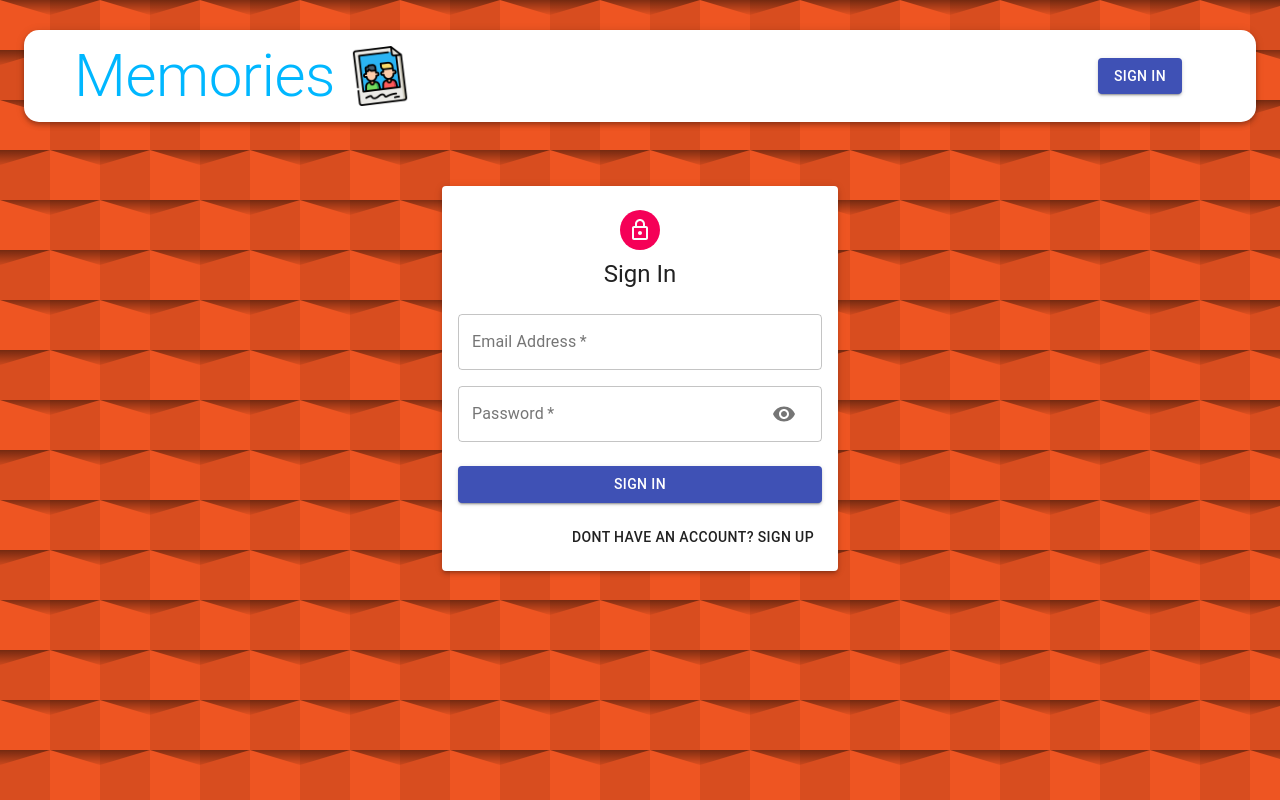
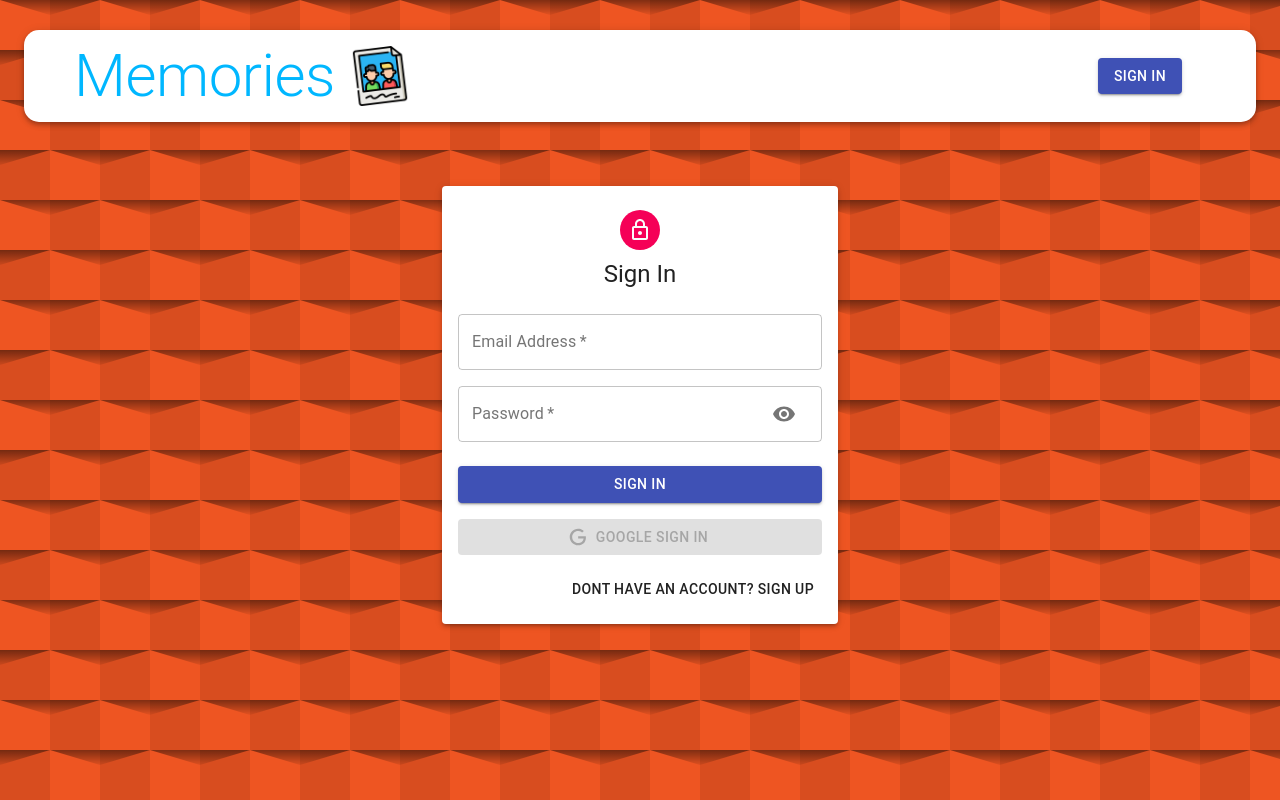
Before and after one commit to INOCcent-afk/memories, a React (Create React App) app in the folder client/: page /auth in a window 1280 px wide. Built offline with nearby package versions, Linux system fonts and the light colour scheme.

Commit message:
added google login

```diff
--- a/client/src/components/Auth/Auth.js
+++ b/client/src/components/Auth/Auth.js
@@ -1,4 +1,5 @@
 import React, { useState } from "react";
+import { useHistory } from "react-router-dom";
 
 import {
   Avatar,
@@ -7,18 +8,25 @@
   Grid,
   Typography,
   Container,
-  TextField,
 } from "@material-ui/core";
 
 import LockOutlinedIcon from "@material-ui/icons/LockOutlined";
 
 import useStyles from "./styles";
 import Input from "./Input";
+import Icon from "./Icon";
+
+import { GoogleLogin } from "react-google-login";
+import { useDispatch } from "react-redux";
+
+import { AUTH } from "../../constants/actionTypes";
 
 const Auth = () => {
   const classes = useStyles();
   const [showPassword, setShowPassword] = useState(false);
   const [isSignup, setIsSignup] = useState(false);
+  const dispatch = useDispatch();
+  const history = useHistory();
 
   const handleShowPassword = () => setShowPassword(!showPassword);
 
@@ -29,6 +37,21 @@
   const switchMode = () => {
     setIsSignup((prev) => !prev);
     setShowPassword(false);
+  };
+
+  const googleSuccess = async (res) => {
+    const result = res?.profileObj;
+    const token = res?.tokenId;
+
+    try {
+      dispatch({ type: AUTH, data: { result, token } });
+      history.push("/");
+    } catch (error) {
+      console.log(error);
+    }
+  };
+  const googleError = () => {
+    console.log("Google Sign In was unsuccessful. Try Again Later");
   };
 
   return (
@@ -88,6 +111,25 @@
           >
             {isSignup ? "Sign Up" : "Sign in"}
           </Button>
+          <GoogleLogin
+            clientId="504608940546-j2uouh69c8veaeljcu1dk3aso7i6nrsg.apps.googleusercontent.com"
+            render={(renderProps) => (
+              <Button
+                className={classes.googleButton}
+                color="primary"
+                fullWidth
+                onClick={renderProps.onClick}
+                disabled={renderProps.disabled}
+                startIcon={<Icon />}
+                variant="contained"
+              >
+                Google Sign In
+              </Button>
+            )}
+            onSuccess={googleSuccess}
+            onFailure={googleError}
+            cookiePolicy="single_host_origin"
+          />
           <Grid container justify="flex-end">
             <Grid item>
               <Button onClick={switchMode}>
--- /dev/null
+++ b/client/src/components/Auth/Icon.js
@@ -0,0 +1,14 @@
+import React from "react";
+
+const Icon = () => {
+  return (
+    <svg style={{ width: "20px", height: "20px" }} viewBox="0 0 24 24">
+      <path
+        fill="currentColor"
+        d="M21.35,11.1H12.18V13.83H18.69C18.36,17.64 15.19,19.27 12.19,19.27C8.36,19.27 5,16.25 5,12C5,7.9 8.2,4.73 12.2,4.73C15.29,4.73 17.1,6.7 17.1,6.7L19,4.72C19,4.72 16.56,2 12.1,2C6.42,2 2.03,6.8 2.03,12C2.03,17.05 6.16,22 12.25,22C17.6,22 21.5,18.33 21.5,12.91C21.5,11.76 21.35,11.1 21.35,11.1V11.1Z"
+      />
+    </svg>
+  );
+};
+
+export default Icon;
--- a/client/src/components/Auth/Input.js
+++ b/client/src/components/Auth/Input.js
@@ -26,7 +26,8 @@
         autoFocus={autoFocus}
         type={type}
         InputProps={
-          name === "password" && {
+          name === "password"
+            ? {
                 endAdornment: (
                   <InputAdornment position="end">
                     <IconButton onClick={handleShowPassword}>
@@ -35,6 +36,7 @@
                   </InputAdornment>
                 ),
               }
+            : null
         }
       />
     </Grid>
--- a/client/src/components/Navbar/Navbar.js
+++ b/client/src/components/Navbar/Navbar.js
@@ -1,15 +1,32 @@
-import React from "react";
+import React, { useEffect, useState } from "react";
 
-import { Link } from "react-router-dom";
+import { Link, useHistory } from "react-router-dom";
 import { AppBar, Toolbar, Typography, Avatar, Button } from "@material-ui/core";
 
 import memories from "../../images/logo.png";
 import useStyles from "./styles";
+import { useDispatch } from "react-redux";
 
 const Navbar = () => {
   const classes = useStyles();
+  const dispatch = useDispatch();
+  const history = useHistory();
+  const [user, setUser] = useState(JSON.parse(localStorage.getItem("profile")));
 
-  const user = null;
+  const logout = () => {
+    dispatch({ type: "LOGOUT" });
+    history.push("/");
+
+    setUser(null);
+  };
+
+  useEffect(() => {
+    const token = user?.token;
+
+    //JWT...
+
+    setUser(JSON.parse(localStorage.getItem("profile")));
+  }, []);
 
   return (
     <>
@@ -48,7 +65,9 @@
                 variant="contained"
                 className={classes.logout}
                 color="secondary"
-                onClick={() => {}}
+                onClick={() => {
+                  logout();
+                }}
               >
                 Logout
               </Button>
--- a/client/src/constants/actionTypes.js
+++ b/client/src/constants/actionTypes.js
@@ -3,3 +3,6 @@
 export const DELETE = "DELETE";
 export const FETCH_ALL = "FETCH_ALL";
 export const LIKE = "LIKE";
+
+export const AUTH = "AUTH";
+export const LOGOUT = "LOGOUT";
--- /dev/null
+++ b/client/src/reducers/auth.js
@@ -0,0 +1,14 @@
+import { AUTH, LOGOUT } from "../constants/actionTypes";
+
+const authReducer = (state = { authData: null }, action) => {
+  switch (action.type) {
+    case AUTH:
+      localStorage.setItem("profile", JSON.stringify({ ...action?.data }));
+      return { ...state, authData: action?.data };
+
+    default:
+      return state;
+  }
+};
+
+export default authReducer;
--- a/client/src/reducers/index.js
+++ b/client/src/reducers/index.js
@@ -1,7 +1,9 @@
 import { combineReducers } from "redux";
 
 import posts from "./posts";
+import auth from "./auth";
 
 export default combineReducers({
   posts,
+  auth,
 });
```
Lines whose indentation alone changed are shown as unchanged.
